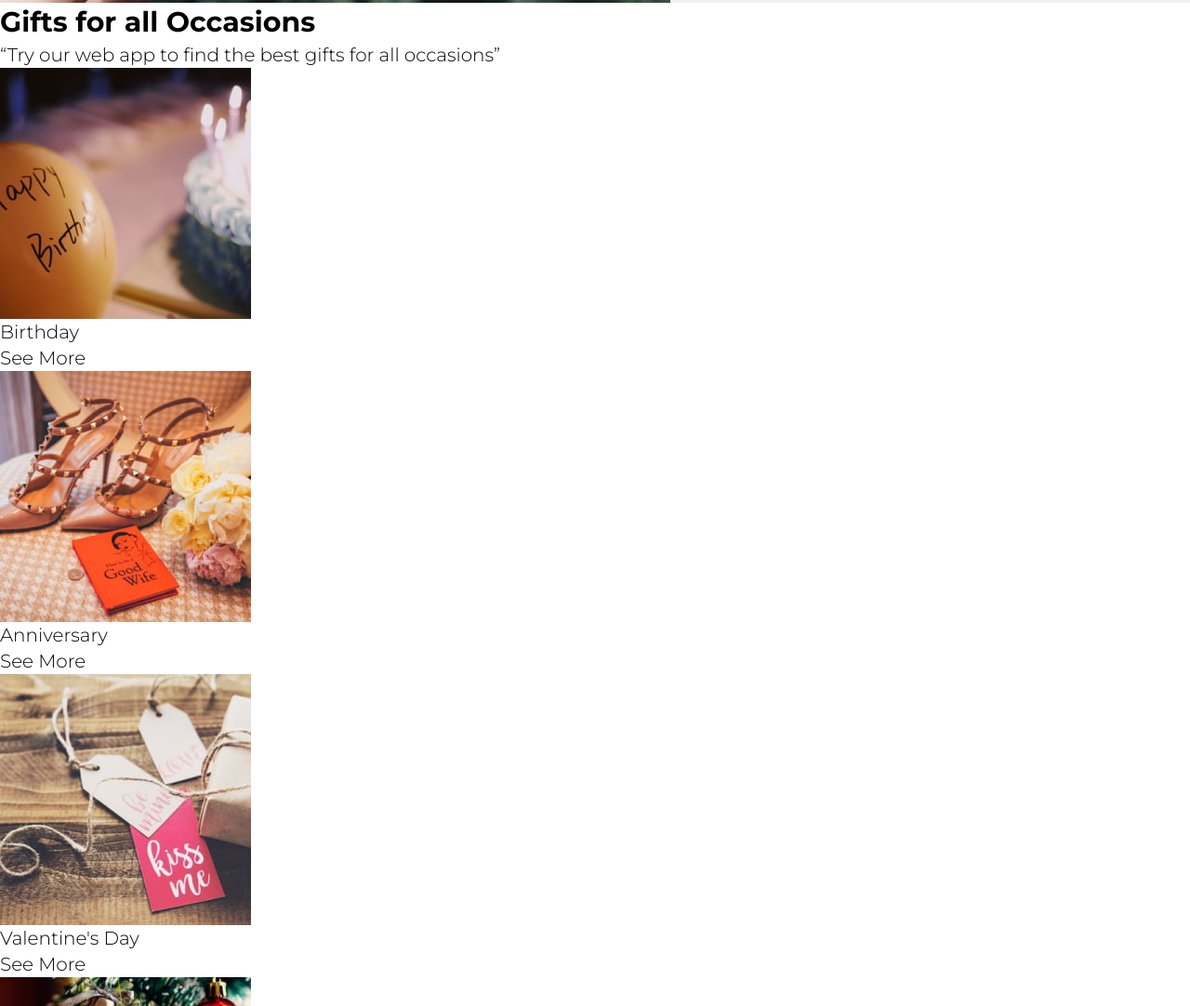
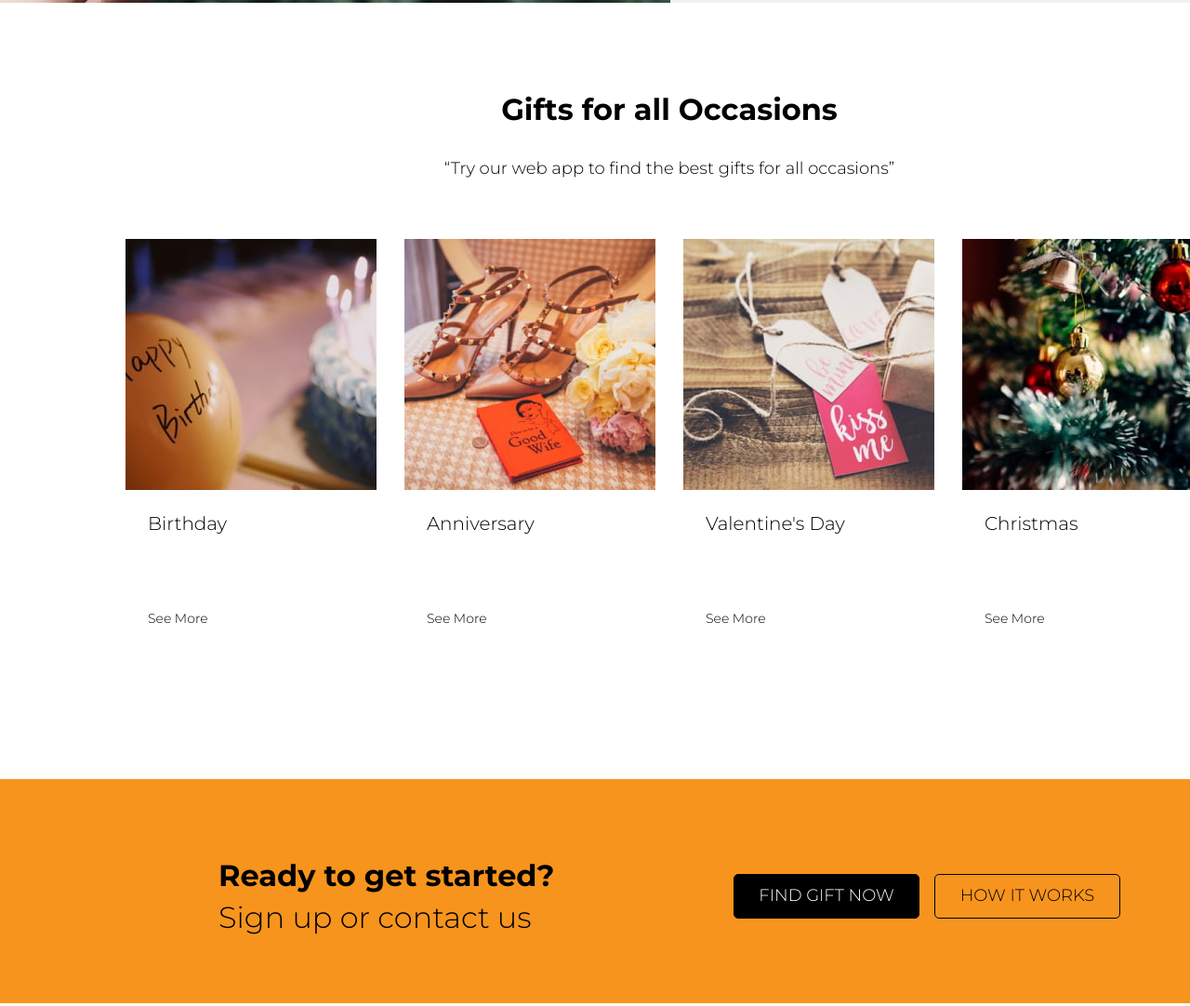
Before and after one commit to DaryaHavrylenko/Freebie, a plain HTML site: page index.html in a window 1280 px wide. Shown: the part 1457-2539 px from the top of the page at 93% size. Drawn offline with nearby package versions, Linux system fonts and the light colour scheme.

Commit message:
добавляем секцию гифт и реди

```diff
--- a/css/styles.css
+++ b/css/styles.css
@@ -45,7 +45,20 @@ img {
     margin: 0 auto;
 }
 
-.header > .container {
+.btn {
+    display: flex;
+    justify-content: center;
+    align-items: center;
+
+    font-size: 18px;
+    line-height: 1.22;
+    text-transform: uppercase;
+
+    border-radius: 5px;
+    cursor: pointer;
+}
+
+.header>.container {
     display: flex;
     align-items: center;
     justify-content: space-between;
@@ -60,11 +73,13 @@ img {
 .logo:focus .logo__svg {
     fill: var(--second-accent-color);
 }
+
 nav {
     display: flex;
     align-items: center;
     justify-content: space-between;
 }
+
 .nav__list {
     display: flex;
     align-items: center;
@@ -87,19 +102,7 @@ nav {
     margin-right: 31px;
 }
 
-.btn {
-  display: flex;
-  justify-content: center;
-  align-items: center;
 
-  font-size: 18px;
-  line-height: 1.22;
-  text-transform: uppercase;
-
-  border-radius: 5px;
-
-  cursor: pointer;
-}
 
 .header__btn {
     width: 150px;
@@ -156,6 +159,7 @@ nav {
     margin-bottom: 23px;
     color: #000000;
 }
+
 .work__text {
     font-size: 20px;
     line-height: 1.4;
@@ -165,9 +169,11 @@ margin-bottom: 23px;
 
     color: #000000;
 }
+
 .work__inner {
     padding: 154px 126px 135px 162px;
 }
+
 .work {
     display: flex;
     flex-direction: row-reverse;
@@ -186,13 +192,112 @@ margin-bottom: 23px;
     color: #F7941E;
     min-width: 200px;
 }
-/* .btn {
-    border: 1px solid #F7941E;
-    border-radius: 5px;
+
+.gifts{
+    padding: 96px 135px 137px 135px;
+}
+
+.gifts__title {
+    margin-bottom: 32px;
+    font-size: 32px;
+    line-height: 1.19;
+    text-align: center;
+
+    color: #000000;
+}
+
+.gifts__text {
+    margin-bottom: 64px;
+    font-size: 18px;
+    line-height: 1.36;
+    text-align: center;
+
+    color: #000000;
+}
+
+.gifts__list {
+    display: flex;
+    flex-wrap: wrap;
+    margin: -15px;
+}
+
+.gifts__item {
+    width: calc((100% - 4 * 30px)/4);
+    margin: 15px;
+}
+
+.card__thumb {
+    padding: 24px;
+}
+
+.card__desc {
+    margin-bottom: 74px;
+
+    font-size: 20px;
+    line-height: 1.2;
+
+    color: var(--main-color-text);
+}
+
+.card__more {
+    font-size: 14px;
+    line-height: 1.36;
+
+    color: var(--main-color-text);
+}
+
+.visually-hidden {
+    position: absolute;
+    width: 1px;
+    height: 1px;
+    margin: -1px;
+    border: 0;
+    padding: 0;
+    white-space: nowrap;
+    -webkit-clip-path: inset(100%);
+    clip-path: inset(100%);
+    clip: rect(0 0 0 0);
+    overflow: hidden;
+}
+
+.ready__wrapper {
+    display: flex;
     align-items: center;
-    text-align: center;
-    text-transform: uppercase;
-    padding: 21px 46px 14px 47px;
-    color: #F7941E;
-        min-width: 200px;
-    } */
+    justify-content: center;
+    padding: 81px 235px 69px 235px;
+    background-color: var(--second-accent-color);
+
+}
+
+.ready__text {
+    font-size: 32px;
+    line-height: 1.41;
+
+    color: var(--main-color-text);
+}
+
+.ready__text--bold {
+    font-weight: 700;
+}
+
+.ready__right {
+    margin-left: auto;
+    display: flex;
+}
+
+.btn__ready--black {
+    width: 200px;
+    height: 48px;
+    color: var(--second-color-text);
+    background-color: var(--main-color-text);
+    border: 1px solid var(--main-color-text);
+}
+
+.btn__ready--orange {
+    margin-left: 16px;
+    width: 200px;
+    height: 48px;
+    color: var(--main-color-text);
+    background-color: transparent;
+    border: 1px solid var(--main-color-text);
+}
--- a/index.html
+++ b/index.html
@@ -64,38 +64,62 @@
           <img src="./images/logo2.jpg" alt="Спасибо" />
         </div>
       </section>
-      <section>
-        <h2>Gifts for all Occasions</h2>
-        <p>“Try our web app to find the best gifts for all occasions”</p>
-        <ul>
-          <li>
-            <img src="./images/gifts/gift1.jpg" alt="Birthday" />
-            <p>Birthday</p>
-            <a href="">See More</a>
-          </li>
-          <li>
-            <img src="./images/gifts/gift3.jpg" alt="Anniversary" />
-            <p>Anniversary</p>
-            <a href="">See More</a>
-          </li>
-          <li>
-            <img src="./images/gifts/gift4.jpg" alt="" />
-            <p>Valentine's Day</p>
-            <a href="">See More</a>
-          </li>
-          <li>
-            <img src="./images/gifts/gift5.jpg" alt="Christmas" />
-            <p>Christmas</p>
-            <a href="">See More</a>
-          </li>
-        </ul>
+      <section class="container">
+        <div class="gifts">
+          <h2 class="gifts__title">Gifts for all Occasions</h2>
+          <p class="gifts__text">“Try our web app to find the best gifts for all occasions”</p>
+          <ul class="gifts__list">
+            <li class="gifts__item">
+              <div class="card">
+                <img class="card__img" src="./images/gifts/gift1.jpg" alt="Birthday" />
+                <div class="card__thumb">
+                  <p class="card__desc">Birthday</p>
+                  <a class="card__more" href="">See More</a>
+                </div>
+              </div>
+            </li>
+            <li class="gifts__item">
+              <div class="card">
+                <img class="card__img" src="./images/gifts/gift3.jpg" alt="Anniversary" />
+                <div class="card__thumb">
+                  <p class="card__desc">Anniversary</p>
+                  <a class="card__more" href="">See More</a>
+                </div>
+              </div>
+            </li>
+            <li class="gifts__item">
+              <div class="card">
+                <img class="card__img" src="./images/gifts/gift4.jpg" alt="" />
+                <div class="card__thumb">
+                  <p class="card__desc">Valentine's Day</p>
+                  <a class="card__more" href="">See More</a>
+                </div>
+              </div>
+            </li>
+            <li class="gifts__item">
+              <div class="card">
+                <img class="card__img" src="./images/gifts/gift5.jpg" alt="Christmas" />
+                <div class="card__thumb">
+                  <p class="card__desc">Christmas</p>
+                  <a class="card__more" href="">See More</a>
+                </div>
+              </div>
+            </li>
+          </ul>
+        </div>
       </section>
-      <section>
-        <h2>contact us</h2>
-        <p>Ready to get started?</p>
-        <p>Sign up or contact us</p>
-        <a href="">Find gift now</a>
-        <a href="">how it works</a>
+      <section class="container">
+        <div class="ready__wrapper">
+          <h2 class="visually-hidden">contact us</h2>
+          <div class="ready__left">
+            <p class="ready__text ready__text--bold">Ready to get started?</p>
+            <p class="ready__text">Sign up or contact us</p>
+          </div>
+          <div class="ready__right">
+            <a class="btn btn__ready--black" href="">Find gift now</a>
+            <a class="btn btn__ready--orange" href="">how it works</a>
+          </div>
+        </div>
       </section>
       <section>
         <h2>Our Best Blogs Ever</h2>
```
Lines whose indentation alone changed are shown as unchanged.
